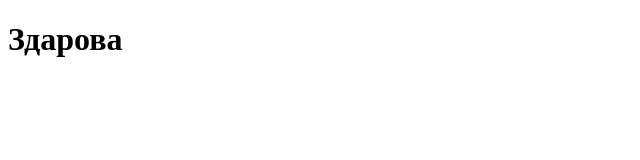
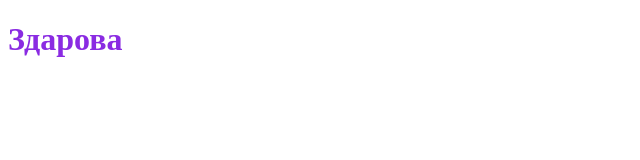
Before and after one commit to Checkfold/first-project, a plain HTML site: page index.html in a window 1280 px wide. Shown: the whole page, without its empty margins (0-640 px from the left). Drawn offline with Linux system fonts and the light colour scheme.

Commit message:
добавил ещё пару стилей, покрасил бекграунд body и заголовок сделал по центру

```diff
--- a/index.html
+++ b/index.html
@@ -4,6 +4,7 @@
     <meta charset="UTF-8">
     <meta name="viewport" content="width=device-width, initial-scale=1.0">
     <title>Document</title>
+    <link rel="stylesheet" href="style.css">
 </head>
 <body class="body">
     <h1 class="main_title">Здарова</h1>
--- a/style.css
+++ b/style.css
@@ -1,6 +1,5 @@
 .body {
     box-sizing: border-box;
-    display: flex;
 }
 
 .main_title {
```
